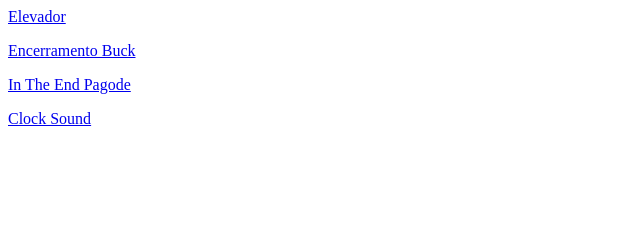
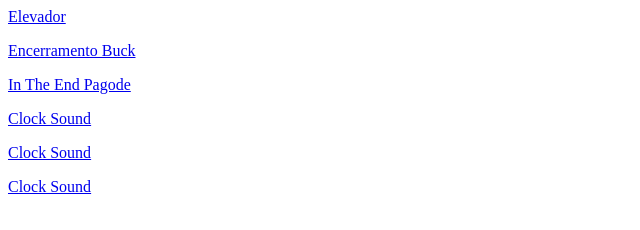
Before and after one commit to jhonatancassante/rpg-music, a plain HTML site: page index.html in a window 1280 px wide. Shown: the whole page, without its empty margins (0-640 px from the left). Drawn offline with Linux system fonts and the light colour scheme.

Commit message:
Update index.html

```diff
--- a/index.html
+++ b/index.html
@@ -2,3 +2,5 @@
 <p><a href="https://jhonatancassante.github.io/rpg-music/Bucky_Encerramento.mp3">Encerramento Buck</a></p>
 <p><a href="https://jhonatancassante.github.io/rpg-music/In_The_End_Pagode.mp3">In The End Pagode</a></p>
 <p><a href="https://jhonatancassante.github.io/rpg-music/Clock_Sound.mp3">Clock Sound</a></p>
+<p><a href="https://jhonatancassante.github.io/rpg-music/Iron Maiden - Fear of the Dark.mp3">Clock Sound</a></p>
+<p><a href="https://jhonatancassante.github.io/rpg-music/Dio - Rainbow In The Dark.mp3">Clock Sound</a></p>
```
